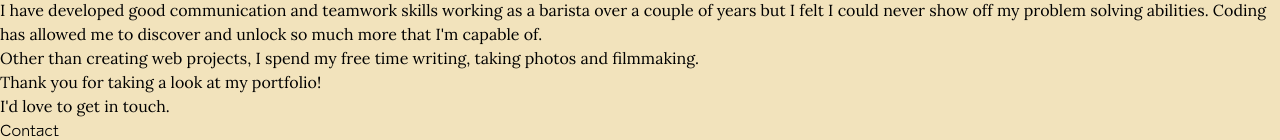
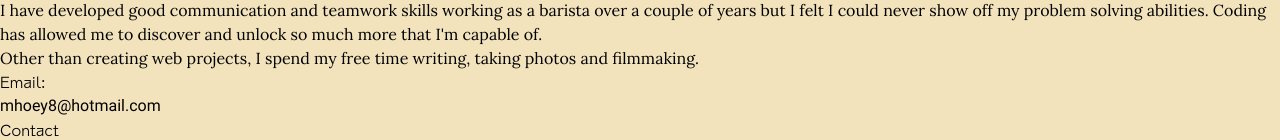
Before and after one commit to meowy8/portfolio, a React (Vite) app: page / in a window 1280 px wide. Shown: the part 6477-6617 px from the top of the page. Built offline with nearby package versions, Linux system fonts and the light colour scheme.

Commit message:
added email and updated form

```diff
--- a/src/components/Contact.jsx
+++ b/src/components/Contact.jsx
@@ -18,13 +18,12 @@ const Contact = () => {
     <form
       name="contact"
       onSubmit={e =>handleSubmit(e)}
-      action="submit"
-      netlify
+      data-netlify={true}
       className="flex flex-col gap-4 p-4 w-full md:w-2/5 lg:w-4/5 max-w-[500px] roboto"
     >
       <h1 className="text-2xl archivFont">Contact</h1>
       {messageSent ? (
-        <p>Thanks for your message!</p>
+        <p className="flex justify-center">Thanks for your message!</p>
       ) : (
         <>
           <label htmlFor="name" className="flex justify-between  ">
--- a/src/components/Footer.jsx
+++ b/src/components/Footer.jsx
@@ -2,23 +2,18 @@ import Contact from "./Contact";
 
 const Footer = () => {
   return (
-    <footer className="flex flex-col justify-between items-center bg-[#618985] p-10 text-white w-full lg:grid grid-cols-2 place-items-center">
-      <div className="flex flex-col justify-between">
-        <p className="text-xl">
-          Thank you for taking a look at my portfolio!
-          <br /> I&apos;d love to get in touch.
-        </p>
+    <footer className="flex flex-col gap-10 justify-between items-center bg-[#618985] p-10 text-white w-full lg:grid grid-cols-2 place-items-center">
+      <div className="flex flex-col">
+        <span className="archivFont text-lg">Email:</span>
+        <p className="roboto">mhoey8@hotmail.com</p>
       </div>
       <Contact />
-        <div className="mt-8 flex flex-col text-sm roboto">
-          <span>Illustration by Elisabet Guba from Ouch!</span>
-          <a
-            href="https://www.flaticon.com/free-icons/clean"
-            title="clean icons"
-          >
-            Clean icons created by Tanah Basah - Flaticon
-          </a>
-        </div>
+      <div className="mt-8 flex flex-col text-xs roboto">
+        <span>Illustration by Elisabet Guba from Ouch!</span>
+        <a href="https://www.flaticon.com/free-icons/clean" title="clean icons">
+          Clean icons created by Tanah Basah - Flaticon
+        </a>
+      </div>
     </footer>
   );
 };
```
